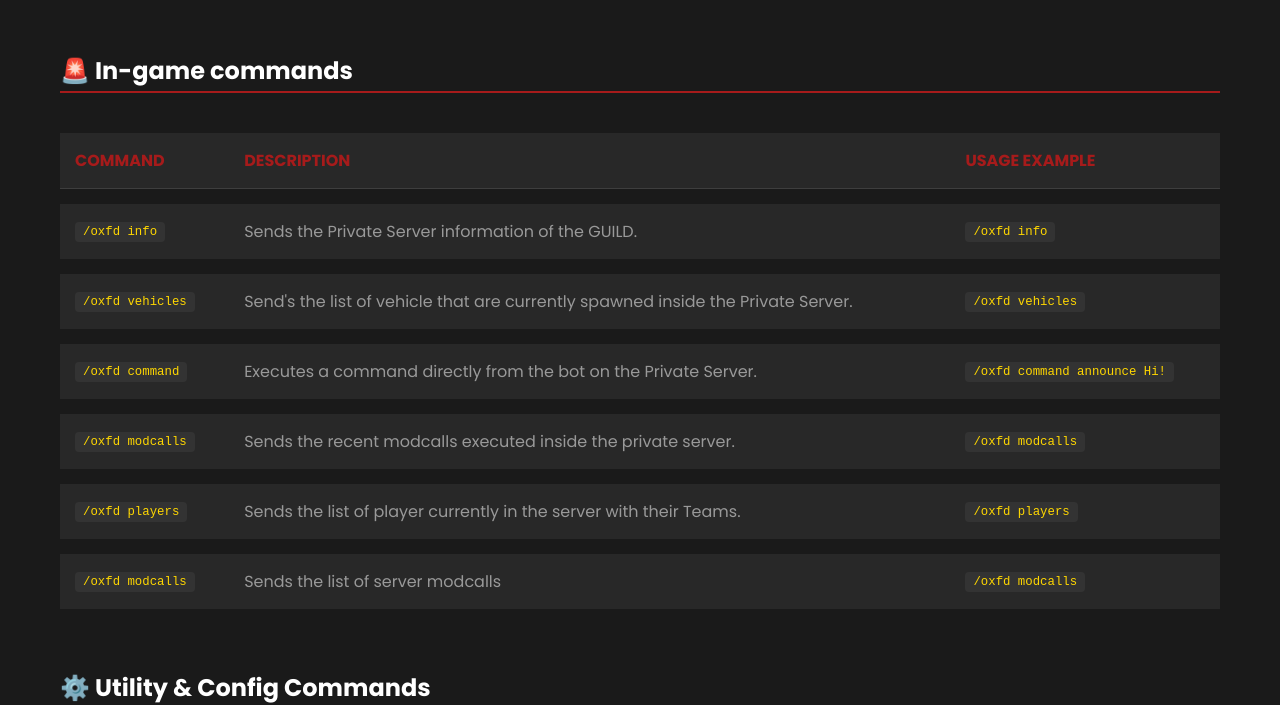
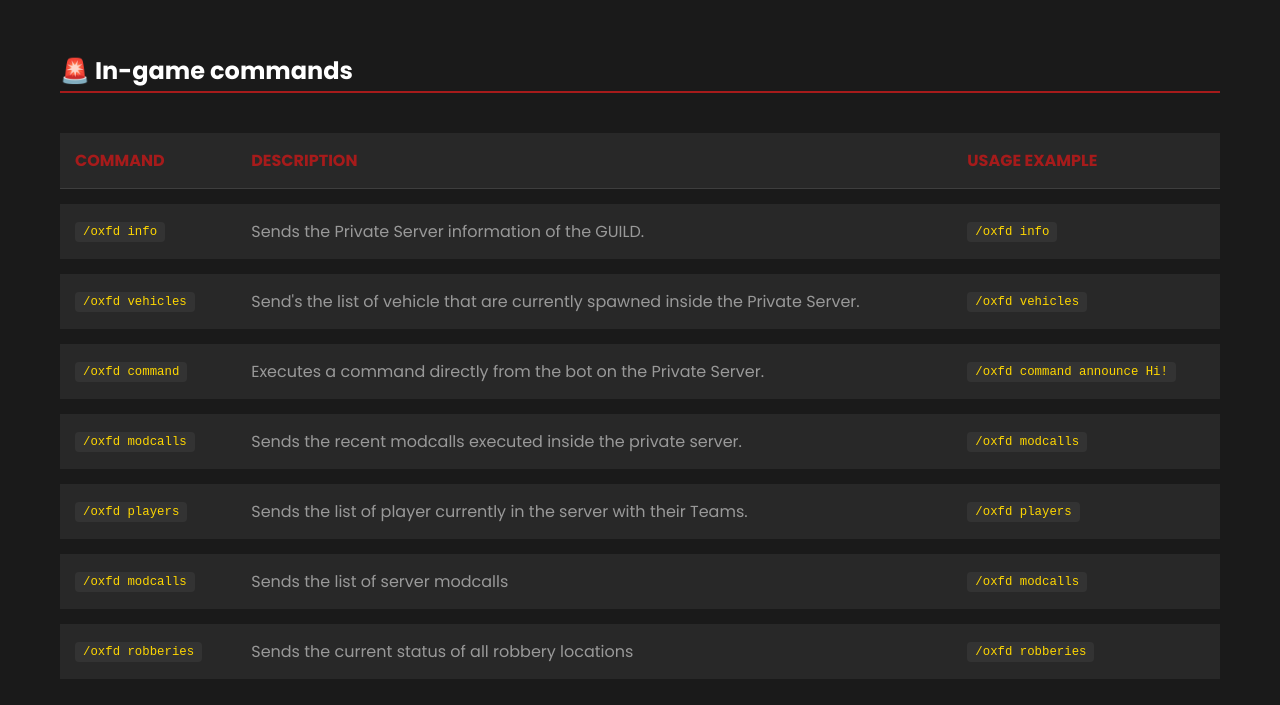
Before and after one commit to MrAviator3280/vertexweb, a plain HTML site: page command-reference/index.html in a window 1280 px wide. Shown: the part 259-964 px from the top of the page. Drawn offline with Linux system fonts and the light colour scheme; files whose address does not match are found by name.

Commit message:
Update index.html
added /oxfd robberies

```diff
--- a/command-reference/index.html
+++ b/command-reference/index.html
@@ -304,6 +304,12 @@
                             <td data-label="Description" class="command-description">Sends the list of server modcalls</td>
                             <td data-label="Usage Example"><span class="command-syntax">/oxfd modcalls</span></td>
                         </tr>
+
+                        <tr>
+                            <td data-label="Command"><span class="command-syntax">/oxfd robberies</span></td>
+                            <td data-label="Description" class="command-description">Sends the current status of all robbery locations</td>
+                            <td data-label="Usage Example"><span class="command-syntax">/oxfd robberies</span></td>
+                        </tr>
                     </tbody>
                 </table>
             </div>
```
